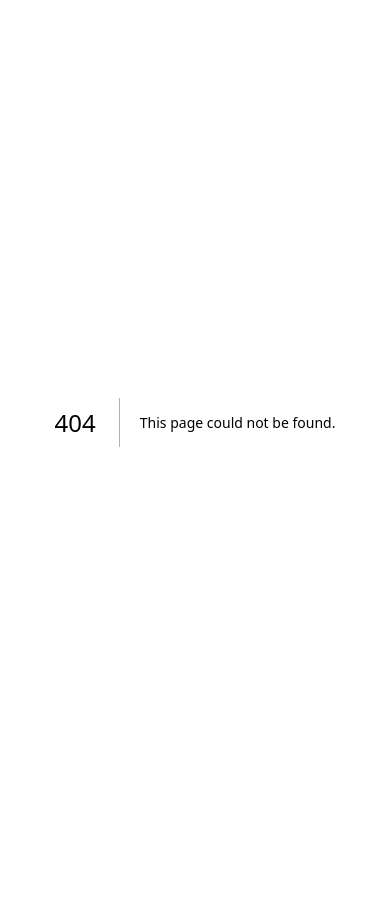
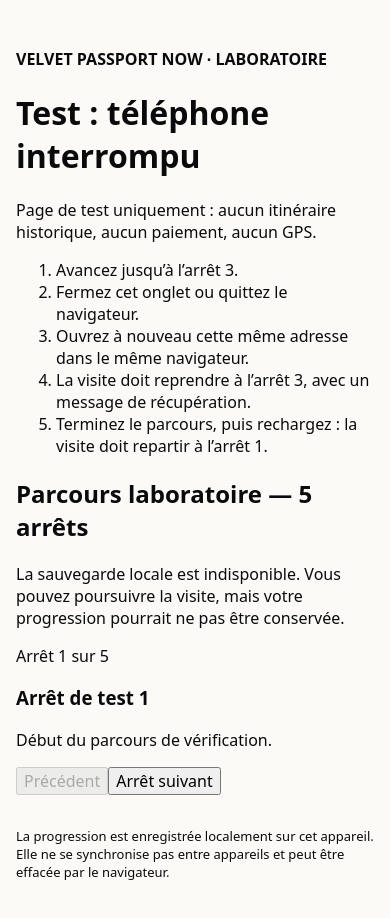
Before and after one commit to naturlabs1996-creator/velvet-passport-now, a Next.js app: page /test-interruption in a window 390 px wide. Before the commit this address had no page. Shown: the top 918 px of the page. Built offline with nearby package versions, Linux system fonts and the light colour scheme.

Commit message:
test: add phone interruption recovery preview page

```diff
--- /dev/null
+++ b/app/test-interruption/page.tsx
@@ -0,0 +1,30 @@
+import { NowRouteNavigator } from "../../lib/now-route-navigator";
+
+export const metadata = { title: "Test interruption — Velvet Passport NOW" };
+
+const stops = [
+  { id: "test-01", title: "Arrêt de test 1", description: "Début du parcours de vérification." },
+  { id: "test-02", title: "Arrêt de test 2", description: "Passez à l’arrêt suivant pour enregistrer votre progression." },
+  { id: "test-03", title: "Arrêt de test 3", description: "Fermez entièrement l’onglet, puis revenez sur cette même adresse." },
+  { id: "test-04", title: "Arrêt de test 4", description: "Vérifiez que le retour à l’arrêt précédent fonctionne." },
+  { id: "test-05", title: "Arrêt de test 5", description: "Terminez la visite pour effacer la sauvegarde." },
+];
+
+export default function InterruptionTestPage() {
+  return (
+    <main style={{ maxWidth: 680, margin: "3rem auto", padding: "0 1rem", fontFamily: "system-ui" }}>
+      <p style={{ fontWeight: 700 }}>VELVET PASSPORT NOW · LABORATOIRE</p>
+      <h1>Test : téléphone interrompu</h1>
+      <p>Page de test uniquement : aucun itinéraire historique, aucun paiement, aucun GPS.</p>
+      <ol>
+        <li>Avancez jusqu’à l’arrêt 3.</li>
+        <li>Fermez cet onglet ou quittez le navigateur.</li>
+        <li>Ouvrez à nouveau cette même adresse dans le même navigateur.</li>
+        <li>La visite doit reprendre à l’arrêt 3, avec un message de récupération.</li>
+        <li>Terminez le parcours, puis rechargez : la visite doit repartir à l’arrêt 1.</li>
+      </ol>
+      <NowRouteNavigator city="quebec" routeId="interruption-lab-v1" routeTitle="Parcours laboratoire — 5 arrêts" stops={stops} />
+      <p style={{ marginTop: 32, fontSize: 13 }}>La progression est enregistrée localement sur cet appareil. Elle ne se synchronise pas entre appareils et peut être effacée par le navigateur.</p>
+    </main>
+  );
+}
```
